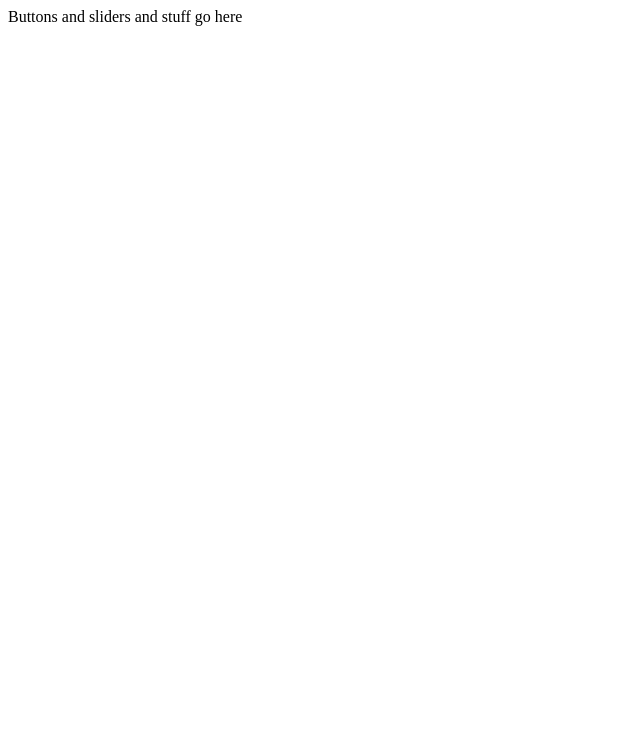
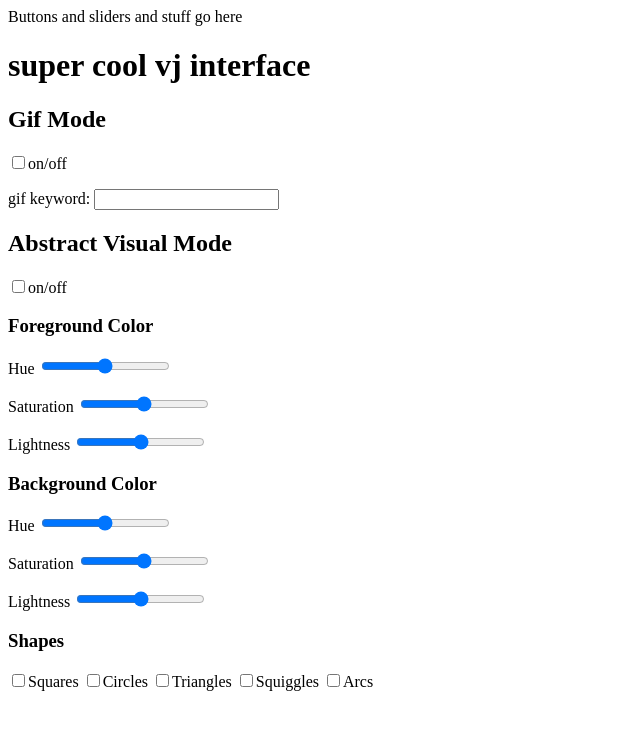
Before and after one commit to miamiww/RESTfulStuff, a website: page VJInterface/views/index.html in a window 1280 px wide. Shown: the whole page, without its empty margins (0-640 px from the left). Drawn offline with Linux system fonts and the light colour scheme; files that its build step writes are made by us from their sources; files whose address does not match are found by name.

Commit message:
added basic html for vj interface

```diff
--- a/VJInterface/views/index.html
+++ b/VJInterface/views/index.html
@@ -1,5 +1,6 @@
 <!DOCTYPE html>
 <html lang="en" dir="ltr">
+
 <head>
   <meta charset="utf-8">
   <title>VJ Interface</title>
@@ -7,7 +8,50 @@
   <link rel="stylesheet" type="text/css" href="style.css">
 
 </head>
+
 <body>
   Buttons and sliders and stuff go here
+
+  <h1>super cool vj interface</h1>
+
+  <div class="modeBox">
+    <h2>Gif Mode</h2>
+    <input type="checkbox">on/off</input>
+    <p>gif keyword: <input type="text"></input></p>
+
+  </div>
+
+  <div class="modeBox">
+    <h2>Abstract Visual Mode</h2>
+    <input type="checkbox">on/off</input>
+    <h3>Foreground Color</h3>
+    <p>Hue
+      <input type="range" min="0" max="360"></input>
+    </p>
+    <p>Saturation
+      <input type="range" min="0" max="100"></input>
+    </p>
+    <p>Lightness
+      <input type="range" min="0" max="100"></input>
+    </p>
+    <h3>Background Color</h3>
+    <p>Hue
+      <input type="range" min="0" max="360"></input>
+    </p>
+    <p>Saturation
+      <input type="range" min="0" max="100"></input>
+    </p>
+    <p>Lightness
+      <input type="range" min="0" max="100"></input>
+    </p>
+    <h3>Shapes</h3>
+    <input type="checkbox">Squares</input>
+    <input type="checkbox">Circles</input>
+    <input type="checkbox">Triangles</input>
+    <input type="checkbox">Squiggles</input>
+    <input type="checkbox">Arcs</input>
+  </div>
+
 </body>
+
 </html>
```
Lines whose indentation alone changed are shown as unchanged.
